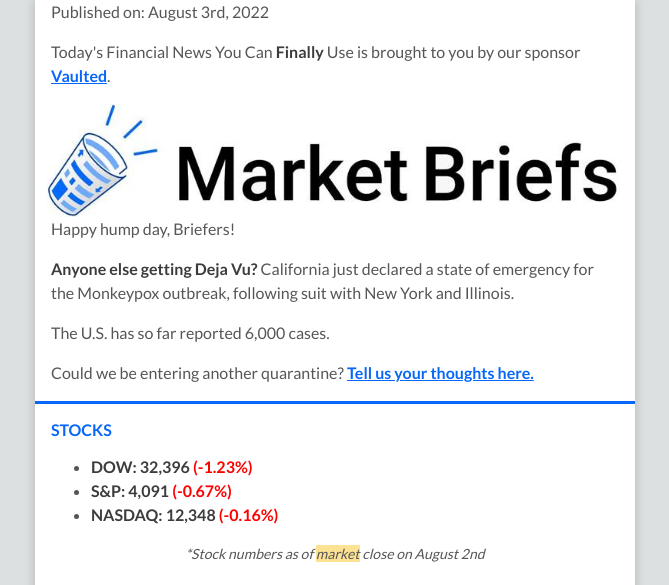
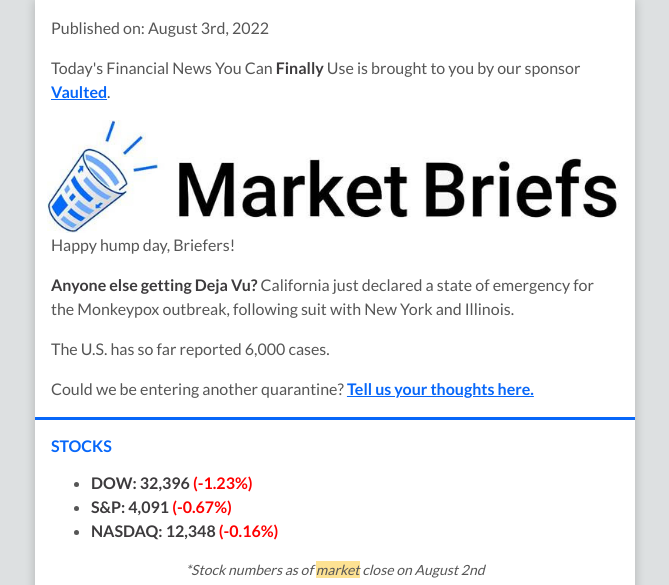
Before and after one commit to pdeleon/newsletter-em, a plain HTML site: page index.html in a window 1280 px wide. Shown: the top 585 px of the page, without its empty margins (305-974 px from the left). Drawn offline with Linux system fonts and the light colour scheme.

Commit message:
add padding to top of email

```diff
--- a/index.html
+++ b/index.html
@@ -79,7 +79,7 @@
 
             <!-- PUBLISHED ON -->
             <tr>
-                <td style="padding: 0 16px;">
+                <td style="padding: 16px 16px 0 16px;">
                     <p style="margin-top:0;margin-bottom:16px;">Published on: August 3rd, 2022</p>
                     <p style="margin-top:0;margin-bottom:16px;">Today's Financial News You Can <span style="font-weight:700;color:#3d3b3d">Finally</span> Use is brought to you by our sponsor <a href="#" style="font-weight:700; text-decoration: underline; color: #0767F9;">Vaulted</a>.</p>
                 </td>
```
